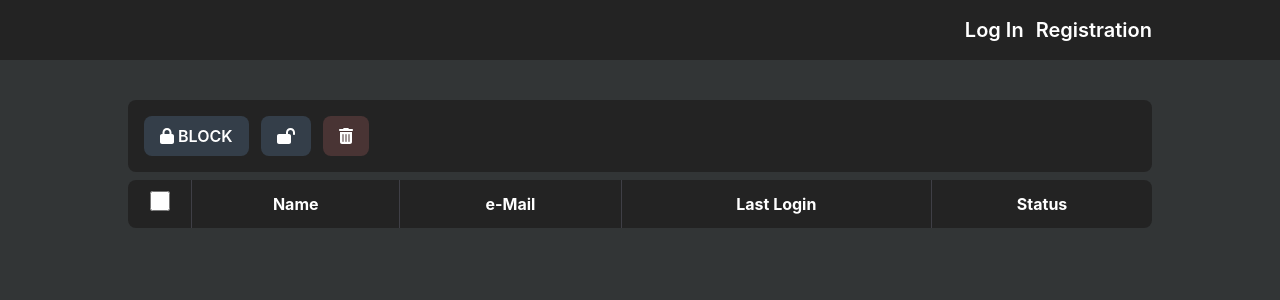
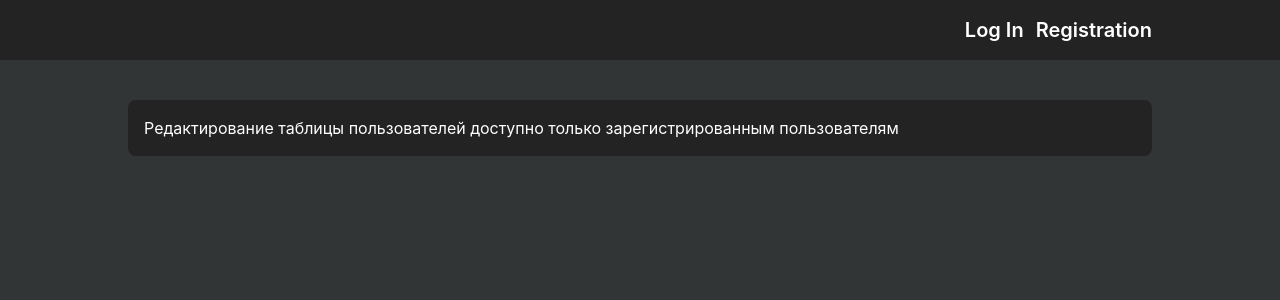
Before and after one commit to noardour/task4, a React (Vite) app in the folder client/: page / in a window 1280 px wide. Shown: the top 300 px of the page. Built offline with nearby package versions, Linux system fonts and the light colour scheme.

Commit message:
create AuthGuard component

```diff
--- /dev/null
+++ b/client/src/components/AuthGuard.tsx
@@ -0,0 +1,20 @@
+import { FC, PropsWithChildren } from "react";
+import { useSelector } from "react-redux";
+import { selectIsAuthorized } from "../store/auth/selectors";
+import Paper from "./UI/Paper";
+
+interface AuthGuradProps {
+  message?: string;
+}
+
+const AuthGuard: FC<PropsWithChildren<AuthGuradProps>> = ({ message, children }) => {
+  const isAuthrized = useSelector(selectIsAuthorized);
+
+  if (!isAuthrized) {
+    return <Paper>{message || "Требуется авторизация"}</Paper>;
+  }
+
+  return children;
+};
+
+export default AuthGuard;
--- a/client/src/routes/Root/index.tsx
+++ b/client/src/routes/Root/index.tsx
@@ -2,13 +2,15 @@ import { FC } from "react";
 import Container from "../../components/Container";
 import Tooltip from "../../components/Tooltip";
 import UsersTable from "../../components/UsersTable";
+import AuthGuard from "../../components/AuthGuard";
 
 const Root: FC = () => (
   <div>
     <Container>
-      <Tooltip className="mb-2" />
-
-      <UsersTable />
+      <AuthGuard message="Редактирование таблицы пользователей доступно только зарегистрированным пользователям">
+        <Tooltip className="mb-2" />
+        <UsersTable />
+      </AuthGuard>
     </Container>
   </div>
 );
```
